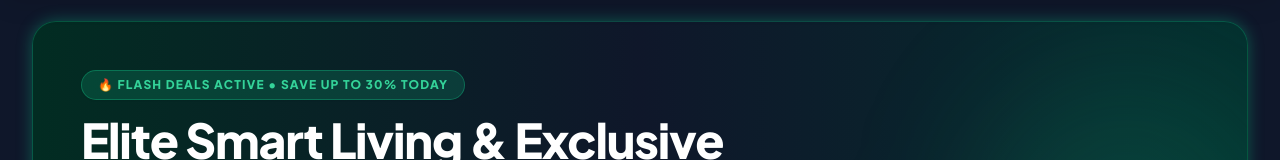
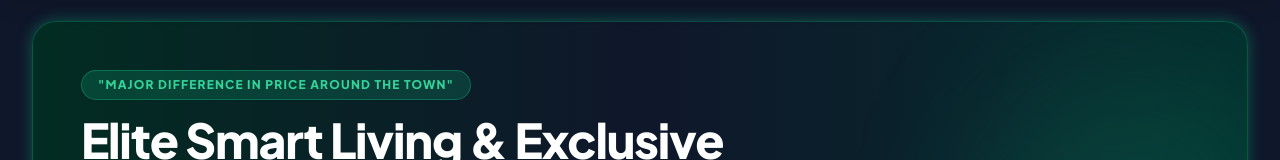
Before and after one commit to sairaraza803/RAZA_GARDEN_MART, a plain HTML site: page index.html in a window 1280 px wide. Shown: the part 187-347 px from the top of the page. Drawn offline with nearby package versions, Linux system fonts and the light colour scheme; a web font is replaced by a local one.

Commit message:
Add files via upload

```diff
--- a/index.html
+++ b/index.html
@@ -115,7 +115,7 @@
 
                 <div class="max-w-3xl relative z-10">
                     <div class="inline-flex items-center gap-2 bg-emerald-500/20 text-emerald-400 text-xs font-extrabold px-4 py-1.5 rounded-full border border-emerald-500/40 uppercase tracking-widest mb-4 shadow-sm">
-                        🔥 FLASH DEALS ACTIVE • SAVE UP TO 30% TODAY
+                        "MAJOR DIFFERENCE IN PRICE AROUND THE TOWN"
                     </div>
                     <h2 id="heroTitleDisplay" class="text-3xl sm:text-5xl font-extrabold tracking-tight mb-4 leading-tight">
                         Elite Smart Living & Exclusive Anime Universe.
```
